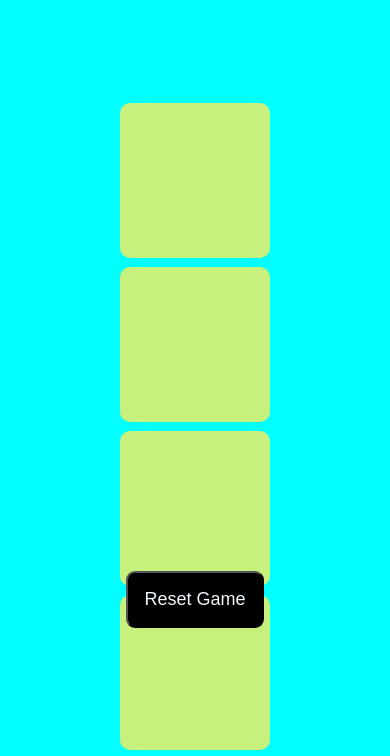
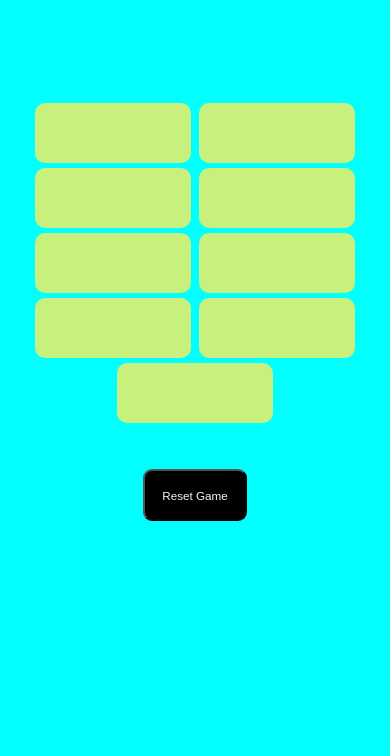
Before and after one commit to ShubhamSingh-28/game-project, a plain HTML site: page index.html in a window 390 px wide. Shown: the part 40-796 px from the top of the page. Drawn offline with Linux system fonts and the light colour scheme.

Commit message:
Update style.css

```diff
--- a/style.css
+++ b/style.css
@@ -13,54 +13,77 @@ body {
     display: flex;
     justify-content: center;
     align-items: center;
-
-
 }
-
 
 .game {
     height: 30vh;
-  width: 40vw;
+    width: 80vw; /* Adjusted width for responsiveness */
     display: flex;
     justify-content: center;
     align-items: center;
     flex-wrap: wrap;
-   gap: 9px;
+    gap: 2%; /* Adjusted gap for responsiveness */
+}
 
-}
 .box {
-    height: 155px;
-    width: 150px;
-    font-size: 90px;
+    height: 80px; /* Adjusted height for responsiveness */
+    width: 18vw; /* Adjusted width for responsiveness */
+    font-size: 4vw; /* Adjusted font size for responsiveness */
     background-color: rgb(199, 240, 124);
     border-radius: 10px;
     border: none;
     color: red;
-
 }
 
 #reset-btn {
     background-color: black;
     color: aliceblue;
-    margin: 110px;
-    padding: 16px;
-    font-size: 18px;
+    margin: 5%; /* Adjusted margin for responsiveness */
+    padding: 1.5em; /* Adjusted padding for responsiveness */
+    font-size: 2vw; /* Adjusted font size for responsiveness */
     border-radius: 9px;
+}
 
-
-}
-#msg{
+#msg {
     color: rgb(231, 21, 6);
-    font-size: 28px;
+    font-size: 4vw; /* Adjusted font size for responsiveness */
     font-weight: bold;
 }
-#new-btn{
+
+#new-btn {
     background: #000;
-    padding: 15px;
-    border-radius: 25px;
+    padding: 1.5em; /* Adjusted padding for responsiveness */
+    border-radius: 2em; /* Adjusted border-radius for responsiveness */
     color: white;
-    font-size: 16px;
+    font-size: 2vw; /* Adjusted font size for responsiveness */
 }
-.hide{
+
+.hide {
     display: none;
 }
+
+@media (max-width: 600px) {
+    .game {
+        width: 90vw; /* Adjusted width for smaller screens */
+    }
+
+    .box {
+        height: 60px; /* Adjusted height for smaller screens */
+        width: 40vw; /* Adjusted width for smaller screens */
+        font-size: 8vw; /* Adjusted font size for smaller screens */
+    }
+
+    #reset-btn {
+        margin: 2%; /* Adjusted margin for smaller screens */
+        font-size: 3vw; /* Adjusted font size for smaller screens */
+    }
+
+    #msg {
+        font-size: 5vw; /* Adjusted font size for smaller screens */
+    }
+
+    #new-btn {
+        padding: 1em; /* Adjusted padding for smaller screens */
+        font-size: 3vw; /* Adjusted font size for smaller screens */
+    }
+}
```
Lines whose indentation alone changed are shown as unchanged.
